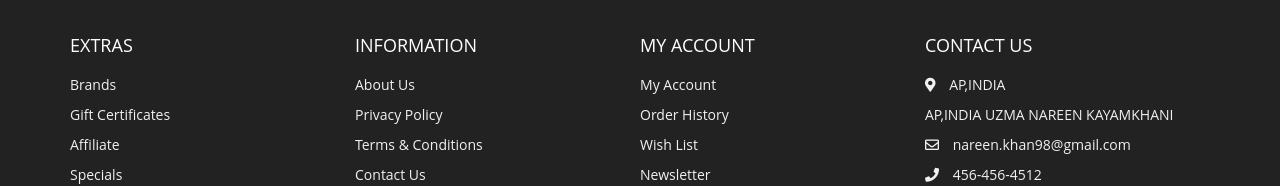
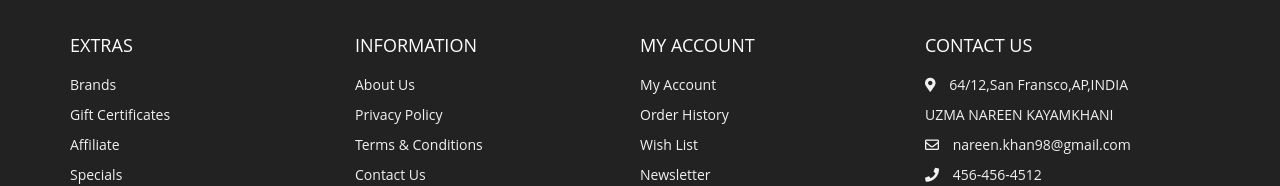
Before and after one commit to uzmak5/Ecommerce_ShoppingMart, a plain HTML site: page cart.html in a window 1280 px wide. Shown: the part 1147-1333 px from the top of the page. Drawn offline with Linux system fonts and the light colour scheme.

Commit message:
second commit

```diff
--- a/cart.html
+++ b/cart.html
@@ -259,9 +259,8 @@
             <span>
               <i class="fas fa-map-marker-alt"></i>
             </span>
-            AP,INDIA
+            64/12,San Fransco,AP,INDIA
           <br>
-           AP,INDIA
            UZMA NAREEN KAYAMKHANI
           </div>
           <div>
```
